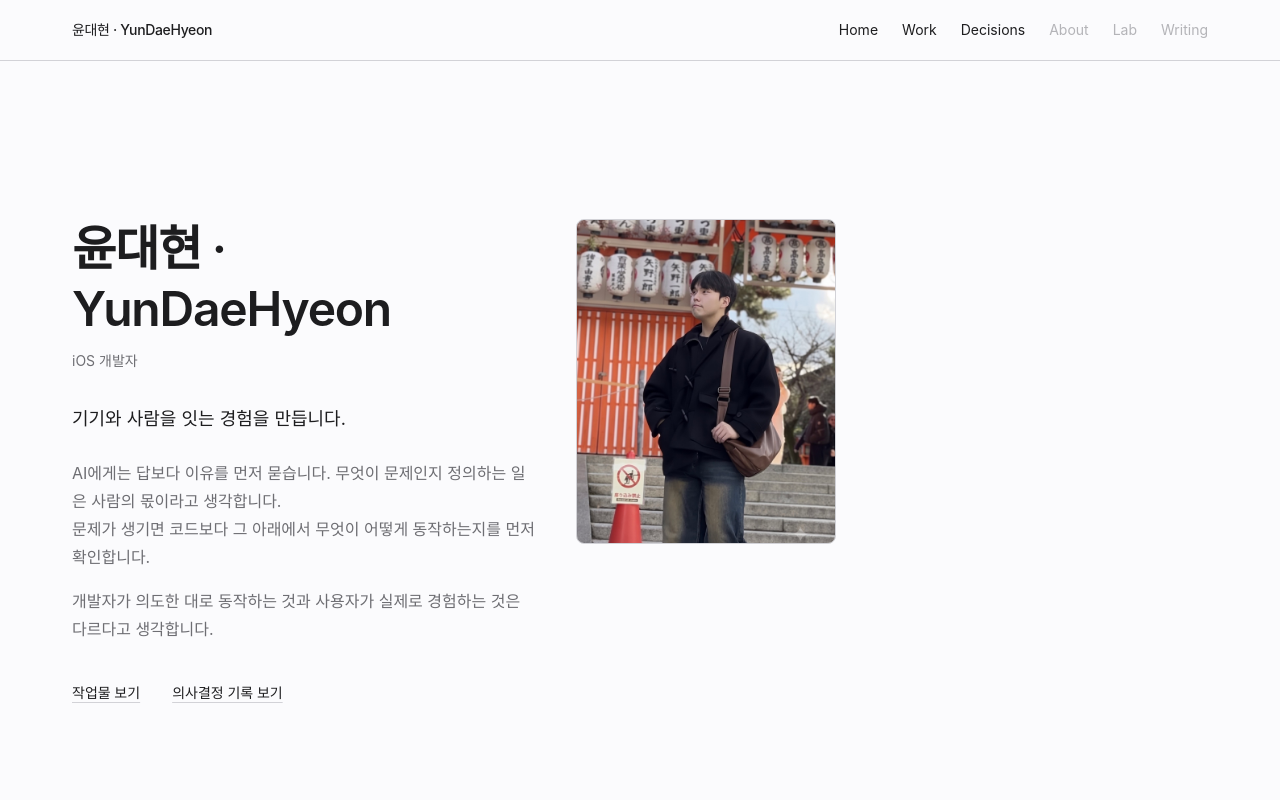
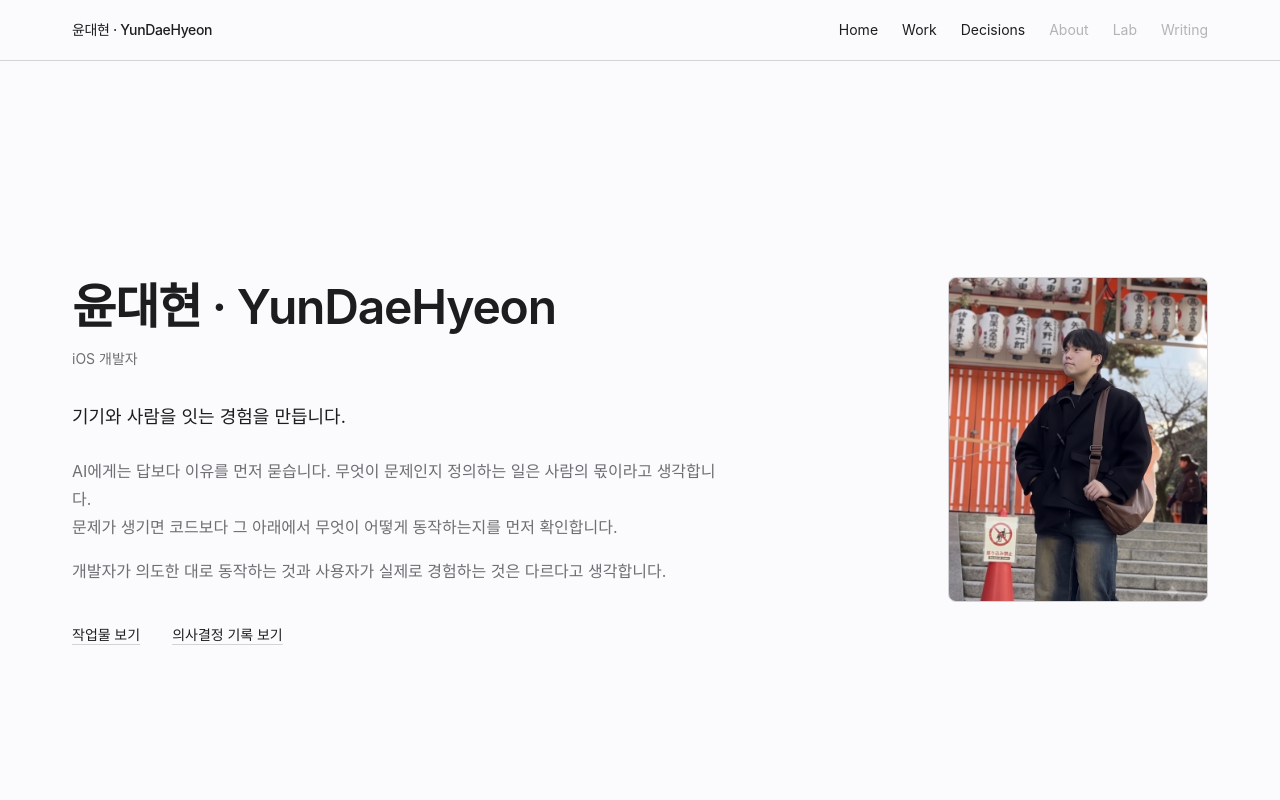
Before and after one commit to YunDaeHyeon/daegom.dev, a Next.js app: page / in a window 1280 px wide. Shown: the top 800 px of the page. Built offline with nearby package versions, Linux system fonts and the light colour scheme.

Commit message:
fix: 넓은 화면에서 본문 폭을 65ch로 넓히고 사진을 오른쪽으로 분리

```diff
--- a/app/page.tsx
+++ b/app/page.tsx
@@ -78,8 +78,8 @@ export default function Home() {
         className="flex min-h-dvh scroll-mt-20 items-center py-24 focus:outline-none sm:py-32"
       >
         <Container>
-          <div className="flex flex-wrap items-start gap-10">
-            <div className="min-w-[280px] max-w-[46ch] flex-1">
+          <div className="flex flex-wrap items-start justify-between gap-10">
+            <div className="min-w-[280px] max-w-[65ch] flex-1">
               <h1 className="text-4xl font-semibold leading-tight tracking-tight text-foreground sm:text-5xl">
                 윤대현 · YunDaeHyeon
               </h1>
```
